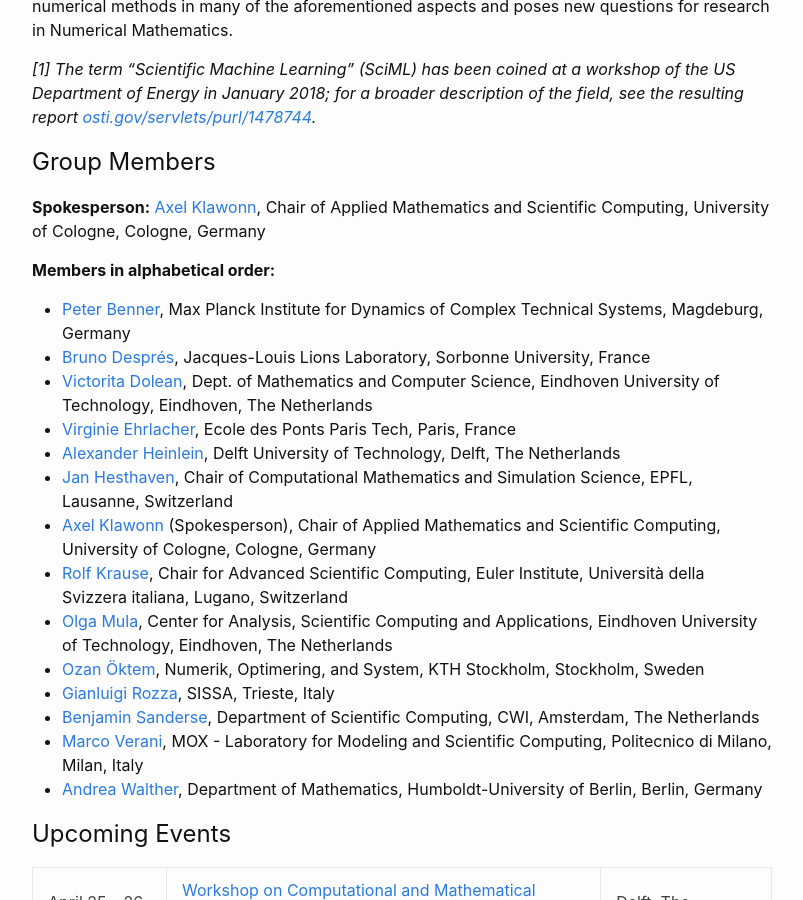
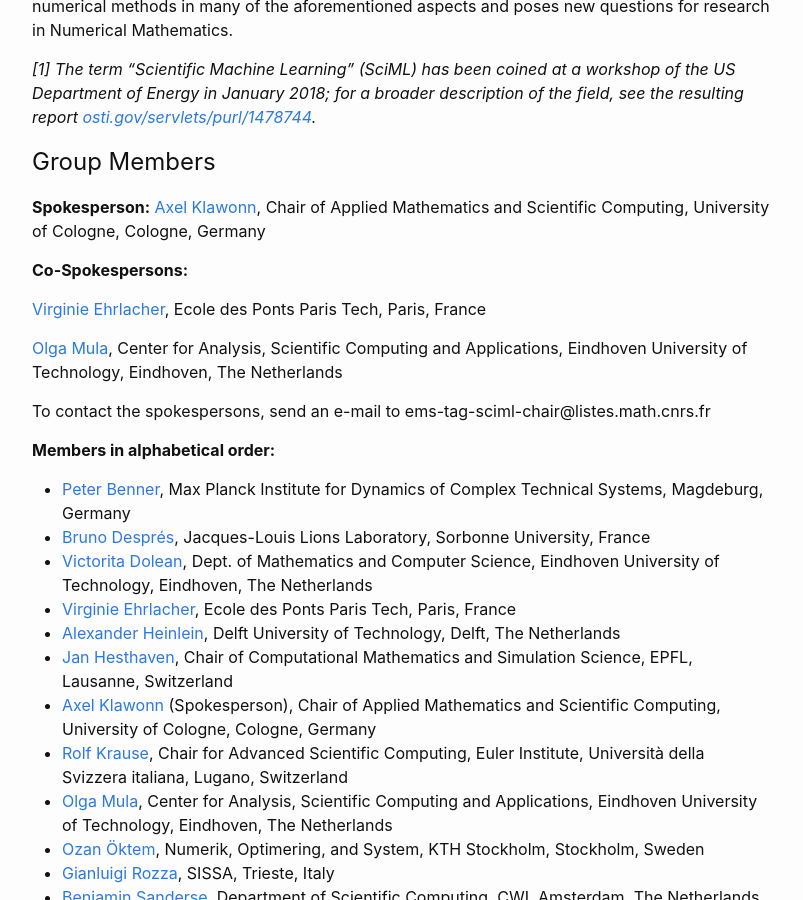
Before and after one commit to EMS-TAG-SciML/ems-tag-sciml.github.io, a Jekyll site: the page built from index.md, in a window 1280 px wide and 900 px high, scrolled down 1767 px. Shown: the whole window, without its empty margins (238-1041 px from the left). Built offline with Jekyll 4.4.1, drawn with Linux system fonts in a browser that asks for light colours.

Commit message:
co-spokespersons eingefügt

```diff
--- a/index.md
+++ b/index.md
@@ -40,6 +40,15 @@ In the field of numerically efficient machine learning, new or improved numerica
 
 <b>Spokesperson:</b> [Axel Klawonn](mailto:axel.klawonn@uni-koeln.de), Chair of Applied Mathematics and Scientific Computing, University of Cologne, Cologne, Germany
 
+<b>Co-Spokespersons:</b>
+
+[Virginie Ehrlacher](mailto:virginie.ehrlacher@enpc.fr), Ecole des Ponts Paris Tech, Paris, France
+
+[Olga Mula](mailto:o.mula@tue.nl), Center for Analysis, Scientific Computing and Applications, Eindhoven University of Technology, Eindhoven, The Netherlands
+
+To contact the spokespersons, send an e-mail to ems-tag-sciml-chair@listes.math.cnrs.fr
+
+
 <b>Members in alphabetical order:</b>
 
 * [Peter Benner](mailto:benner@mpi-magdeburg.mpg.de), Max Planck Institute for Dynamics of Complex Technical Systems, Magdeburg, Germany
```
